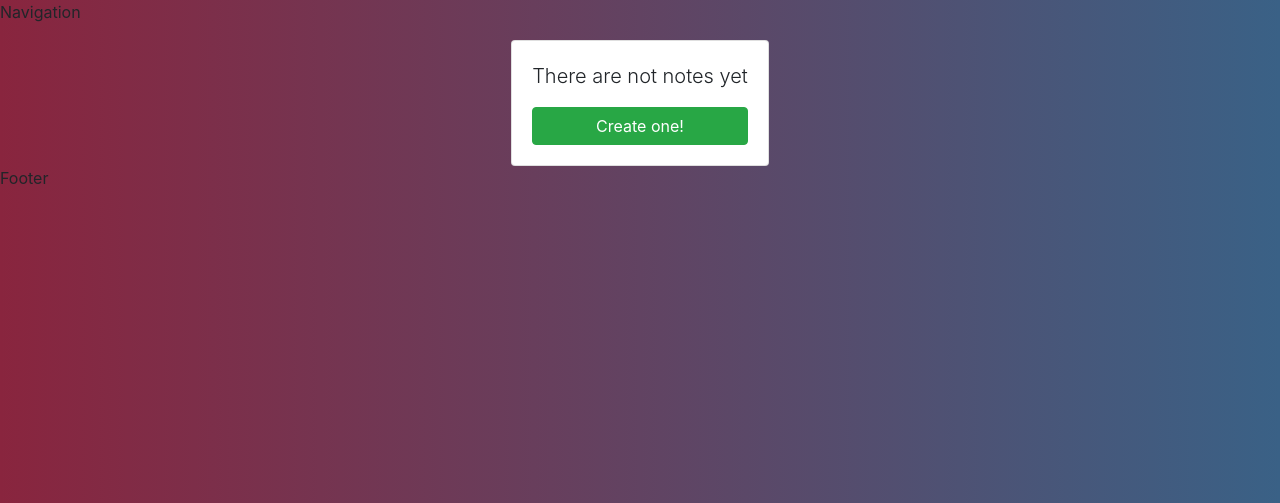
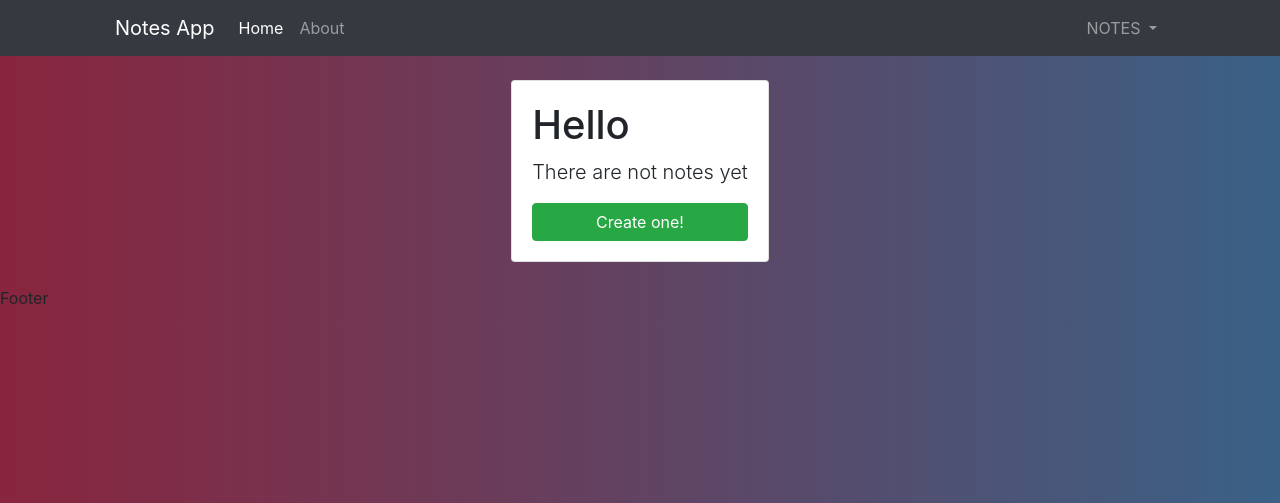
Before and after one commit to sergioEmanuel4545/DEGREE, a Node server app: page /notes in a window 1280 px wide. Shown: the top 503 px of the page. Run offline with Node 20, Linux system fonts and the light colour scheme; the visitor is signed in with stand-in values (Sample User, id 1); data that the repository does not hold is empty; some libraries are stand-ins or nearby versions.

Commit message:
PROTOTIPO COMPLETADO 11-04-2020

```diff
--- /dev/null
+++ b/src/helpers/auth.js
@@ -0,0 +1,11 @@
+const helpers ={};
+
+helpers.isAuthenticated = (req, res, next) => {
+    if(req.isAuthenticated()) {
+        return next();
+    }
+    req.flash('error_msg', 'Not Authorized');
+    res.redirect('/users/signin');
+}
+
+module.exports = helpers;
--- a/src/index.js
+++ b/src/index.js
@@ -4,11 +4,16 @@ const exphbs = require('express-handlebars');
 const methodOverride = require('method-override');
 const session = require('express-session');
 const flash = require('connect-flash');
+const passport = require('passport');
+
+
+
+
 // initialiazations
 const app= express();
-
-//inicializamos la base de datos
+       //inicializamos la base de datos
 require('./database');
+require('./config/passport');
 
 // Settings
 app.set('port', process.env.PORT || 3000);
@@ -32,13 +37,16 @@ app.use(session({  //configuraciones basicas de modulo sessions
     resave: true,
     saveUninitialized: true,
 }));
+app.use(passport.initialize());
+app.use(passport.session());
 app.use(flash());
 
 //global varialbes
 app.use((req, res, next) => {
     res.locals.success_msg = req.flash('success_msg');
     res.locals.error_msg = req.flash('error_msg');
-
+    res.locals.error = req.flash('error');
+    res.locals.nameU = req.user || null;
     next();
 })
 
--- a/src/models/Note.js
+++ b/src/models/Note.js
@@ -9,8 +9,9 @@ const NoteSchema = new Schema({
     title: {type: String, required: true},
     //TRUE no puede estar vacio
     description: { type: String, required: true},
-    date: {type: Date, default: Date.now}
+    date: {type: Date, default: Date.now},
     //propiedad por defecto, si no le pasamos ningun dato pondra un valor por defecto
+    user: {type: String}
 })
 
 //hay que decir a mongo db como crear el modelo
--- a/src/routes/notes.js
+++ b/src/routes/notes.js
@@ -7,8 +7,16 @@ const newNote = 0;
 const Note = require('../models/Note');
 //aqui para poder ingresar a la carpeta se tiene que subir un nivel('../)
 
+const { isAuthenticated } = require('../helpers/auth');
+
+
+
+
+
+
+
 //crear una ruta que le permita al usu ver un formulario
-router.get('/notes/add', (req,res) =>{
+router.get('/notes/add', isAuthenticated, (req,res) =>{
     res.render('notes/new-note')
      //tenemos que crear un formulario(vista) en notes
 });
@@ -17,7 +25,7 @@ router.get('/notes/add', (req,res) =>{
 //toda este procedimiento es par guardar los datos que el usuario me envia a la base de datos
 //creamos una ruta especifica para recibir datos, que envia un formulario
 //peticion tipo POST voya recibirlo a una ruta especifica , el post tiene que estar indicado como un metodo en donde envie el formulario
-router.post('/notes/new-notes', async (req, res) => {
+router.post('/notes/new-notes', isAuthenticated, async (req, res) => {
     //observamos que es un objeto deJS xq tiene llaves y adentro tiene propiedades, cada uno de los datos que envia el usuario es una propiedad
     //DESCTRUCTURING, poder sacar cada propiedad por separado en una constante o variable a partir de un objeto
     const {title, description}= req.body;
@@ -46,6 +54,7 @@ router.post('/notes/new-notes', async (req, res) => {
     else{
         //res.send('ok');//response para ver algo y no se quede procesando y mandamos un ok como simulando que se inserto algun dato en la base de datos
         const newNote =  new Note({ title, description });
+        newNote.user = req.user.id;
         //aqui instanciamos la clase y le pasamos los datos, se crea nuevos datos para gurardar en mongo db
         await newNote.save();
         req.flash('success_msg', 'Note added successfully');
@@ -57,28 +66,28 @@ router.post('/notes/new-notes', async (req, res) => {
     }    //req=request body es una propiead de la misma funcion para que reciba los datos, cuadno hagamos click en enviar asdicion
     });
  //la logica:cuando visites es ta ruta, que consulte a la base de datos y le pasamos la vista con las notas de la base de datos
-    router.get('/notes', async (req,res) =>{
+    router.get('/notes', isAuthenticated, async (req,res) =>{
         //aqui se crea la vista y el procedimiento a seguir
-    const notes = await Note.find().sort({date: 'desc'})
+    const notes = await Note.find({user: req.user.id}).sort({date: 'desc'})
     //jalamos los datos de la DB, dentro de find no le especificamos nada xq queremos que nos dvuelva todo, como no sabemos(igual que el guardado cuento pude tardar, entonces lo declaramos como asyncrono)
     //y lo almacenamos en una constante
     //ponemos .sort() para que organize los datos que encuentra en la base de datos, por la fecha de creacion de manera descendente
     res.render('notes/all-notes', { notes });
 });
 
-router.get('/notes/edit/:id', async (req,res) =>{
+router.get('/notes/edit/:id', isAuthenticated, async (req,res) =>{
     const note = await Note.findById(req.params.id);
     res.render('notes/edit-note', {note});
 });
 
-router.put('/notes/edit-note/:id', async (req, res) => {
+router.put('/notes/edit-note/:id', isAuthenticated, async (req, res) => {
  const {title, description} = req.body;
  await Note.findByIdAndUpdate(req.params.id, {title, description});
  req.flash('success_msg', 'Note updated successfully');
  res.redirect('/notes');
 });
 
-router.delete('/notes/delete/:id', async (req, res) =>{
+router.delete('/notes/delete/:id', isAuthenticated, async (req, res) =>{
  await Note.findByIdAndDelete(req.params.id);
  req.flash('error_msg', 'Note deleted successfully');
  res.redirect('/notes');
--- a/src/views/index.hbs
+++ b/src/views/index.hbs
@@ -3,7 +3,7 @@
 <div class="jumbotron mt-4">
     <h1 class="display-4">Notes App Nodejs and Mongodb</h1>
      <!--lead clase resaltada -->
-    <p class="lead">Lorem ipsum dolor sit amet consectetur adipisicing elit.</p>
+    <p class="lead">ESTE ES EL INDEX.HBS</p>
     <!--<hr> linea divisoria -->
     <hr class="my-4">
     <p>Lorem ipsum dolor sit amet consectetur, adipisicing elit.
--- a/src/views/layouts/main.hbs
+++ b/src/views/layouts/main.hbs
@@ -21,9 +21,10 @@
 </head>
 <body>
 
-    <p>Navigation</p>
+    {{> navigation }}
+
     <!--etiqueta main que define el contenidop central de la aplicacion -->
-    <main class="container">
+    <main class="container p-4">
         {{> messages}}
         {{> errors}}
         <!--errors el codigo partials para que se ejecute en la parte que necesitemos--->
--- a/src/views/notes/all-notes.hbs
+++ b/src/views/notes/all-notes.hbs
@@ -8,8 +8,7 @@
                  <h4 class="card-title d-flex justify-content-between align-items-center">
                   {{title}} <a href="/notes/edit/{{_id}}"><i class="fas fa-edit"></i></a>
                  </h4>
-                 <p>
-                  {{description}}</p>
+                 <p>{{description}}</p>
                   <form action="/notes/delete/{{_id}}?_method=DELETE" method="POST">
                   <input type="hidden" name="_method" value="DELETE">
 
@@ -23,6 +22,9 @@
   {{else}}
          <div class="card mx-auto">
            <div class="card-body">
+             <h1>
+               Hello {{nameU.name}}
+             </h1>
               <p class="lead">There are not notes yet</p>
               <a href="/notes/add" class="btn btn-success btn-block">Create one!</a>
            </div>
--- a/src/views/partials/errors.hbs
+++ b/src/views/partials/errors.hbs
@@ -1,3 +1,14 @@
+{{#if error }}
+<div class="alert alert-danger alert-dismissible fade show" role="alert">
+  {{error}}
+  <button type="button" class="close" data-dismiss="alert" aria-label="Close">
+    <span aria-hidden="true">&times;</span>
+  </button>
+</div>
+{{/if}}
+
+
+
 {{#each errors}}
 <!--each sirve para recorrer el arreglo de errores si existiera un error-->
 <div class="alert alert-danger alert-dismissible fade show" role="alert">
--- /dev/null
+++ b/src/views/partials/navigation.hbs
@@ -0,0 +1,48 @@
+<nav class="navbar navbar-expand-lg navbar-dark bg-dark">
+  <div class="container">
+    <div class="container">
+      <div class="container">
+        <a class="navbar-brand" href="/">Notes App</a>
+  <button class="navbar-toggler" type="button" data-toggle="collapse" data-target="#navbarNav" aria-controls="navbarNav" aria-expanded="false" aria-label="Toggle navigation">
+    <span class="navbar-toggler-icon"></span>
+  </button>
+  <div class="collapse navbar-collapse" id="navbarNav">
+    <ul class="navbar-nav">
+      <li class="nav-item active">
+        <a class="nav-link" href="/">Home <span class="sr-only">(current)</span></a>
+      </li>
+      <li class="nav-item">
+        <a class="nav-link" href="/about">About</a>
+      </li>
+    </ul>
+    <ul class="navbar-nav ml-auto">
+      {{#if nameU}}
+        <li class="nav-item dropdown">
+          <a class="nav-link dropdown-toggle" href="#" id="navbarDropdown" role="button" data-toggle="dropdown" aria-haspopup="true" aria-expanded="false">
+            NOTES
+          </a>
+          <div class="dropdown-menu" aria-labelledby="navbarDropdown">
+            <a class="dropdown-item" href="/notes">All Notes</a>
+            <a class="dropdown-item" href="/notes/add">Add Note</a>
+            <div class="dropdown-divider"></div>
+            <a class="dropdown-item" href="/users/logout">Logout</a>
+          </div>
+        </li>
+
+      {{else}}
+        <li class="nav-item">
+                <a class="nav-link" href="/users/signin">SignIn</a>
+              </li>
+              <li class="nav-item">
+                <a class="nav-link" href="/users/signup">SignUp</a>
+        </li>
+      {{/if}}
+
+
+
+    </ul>
+  </div>
+      </div>
+    </div>
+  </div>
+</nav>
--- a/src/views/users/signin.hbs
+++ b/src/views/users/signin.hbs
@@ -12,6 +12,8 @@
             <div class="card-header">
             <h1>Account Login</h1>
             </div>
+            <div class="card-body">
+                <form action="/users/signin" method="POST">
                     <div class="form-group">
                         <input type="email" class="form-control" name="email" placeholder="Email" autofocus>
                     </div>
@@ -23,7 +25,9 @@
                             Login
                         </button>
                     </div>
+                </form>
             </div>
             </div>
         </div>
     </div>
+</div>
```
Also changed, not shown: src/config/passport.js (+11 -1 lines), src/routes/users.js (+30 -0 lines). Lines whose indentation alone changed are shown as unchanged.
